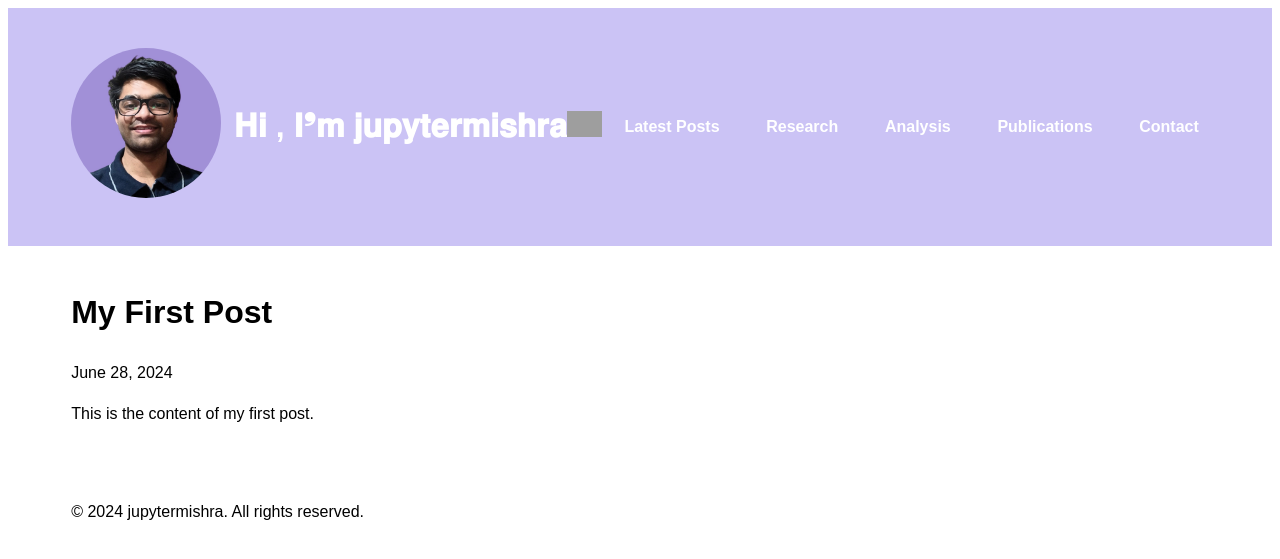
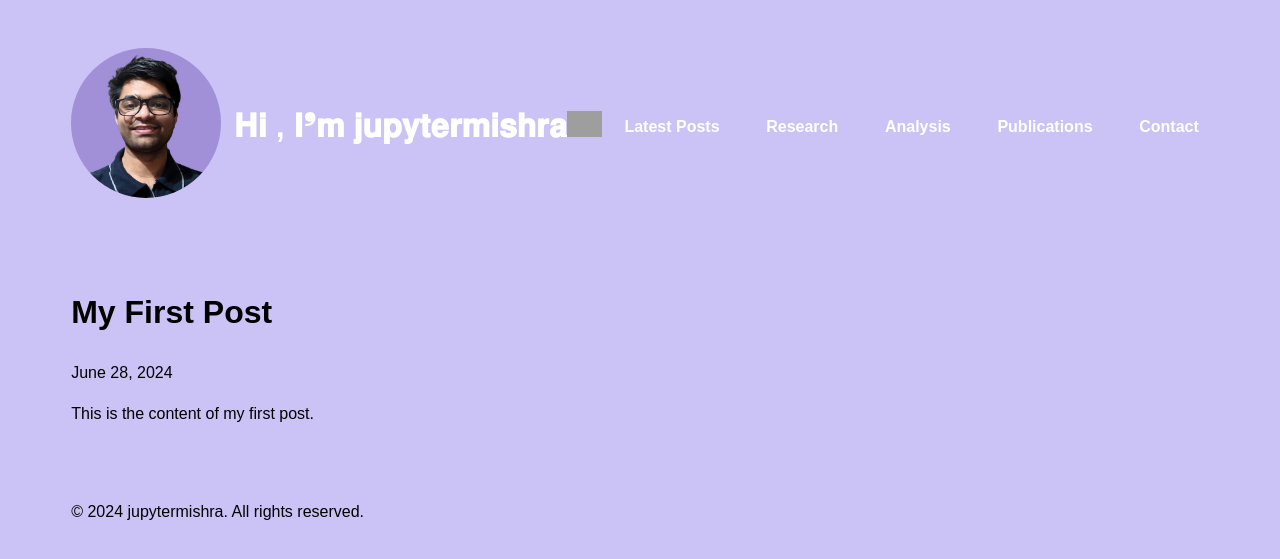
Before and after one commit to jupytermishra/jupytermishra.github.io, a Jekyll site: the page built from _posts/2024-06-28-my-first-post.md, in a window 1280 px wide. Shown: the top 559 px of the page. Built offline with Jekyll 4.4.1, drawn with Linux system fonts in a browser that asks for light colours; grey boxes are pictures that could not be loaded.

Commit message:
Update style.css

```diff
--- a/assets/css/style.css
+++ b/assets/css/style.css
@@ -1,5 +1,5 @@
 body {
-
+  background-color: #cbc3f5;
   font-family: Arial, sans-serif;
   line-height: 1.6;
 }
```
